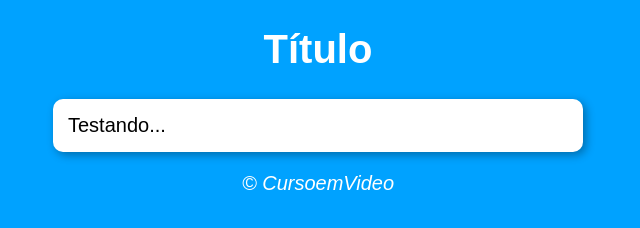
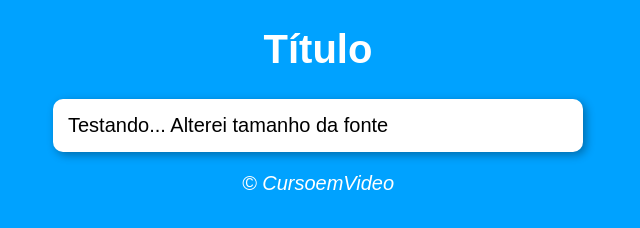
Before and after one commit to edsooneto/javascript, a plain HTML site: page aula12ex/modelo.html in a window 1280 px wide. Shown: the whole page, without its empty margins (322-962 px from the left). Drawn offline with Linux system fonts and the light colour scheme.

Commit message:
Adicionei um texto

```diff
--- a/aula12ex/modelo.html
+++ b/aula12ex/modelo.html
@@ -13,7 +13,7 @@
 
     <section>
         <div>
-            Testando...
+            Testando... Alterei tamanho da fonte
         </div>
 
         <div>
```
